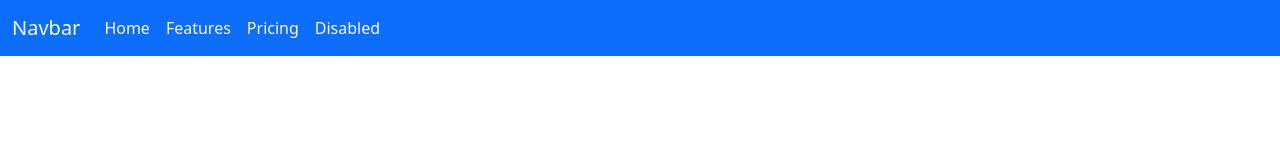
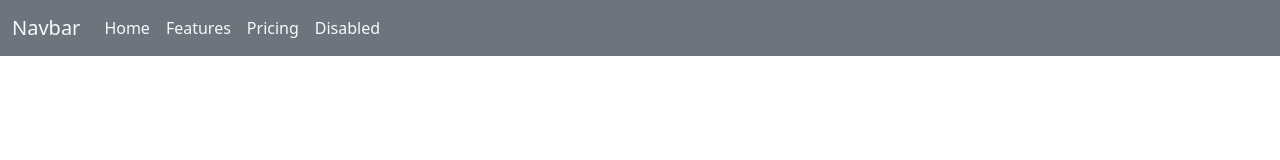
Before and after one commit to LasCruces-E/Social-Servicio, a plain HTML site: page prueba.html in a window 1280 px wide. Drawn offline with nearby package versions, Linux system fonts and the light colour scheme.

Commit message:
Update prueba.html
se cambió el color de algo

```diff
--- a/prueba.html
+++ b/prueba.html
@@ -11,7 +11,7 @@
     <title>Hello, world!</title>
   </head>
   <body>
-    <nav class="navbar navbar-expand-lg navbar-light bg-primary d-flex justify-content-end">
+    <nav class="navbar navbar-expand-lg navbar-light bg-secondary d-flex justify-content-end">
         <div class="container-fluid ">
           <a class="navbar-brand text-light" href="#">Navbar</a>
           <button class="navbar-toggler" type="button" data-bs-toggle="collapse" data-bs-target="#navbarNav" aria-controls="navbarNav" aria-expanded="false" aria-label="Toggle navigation">
```
